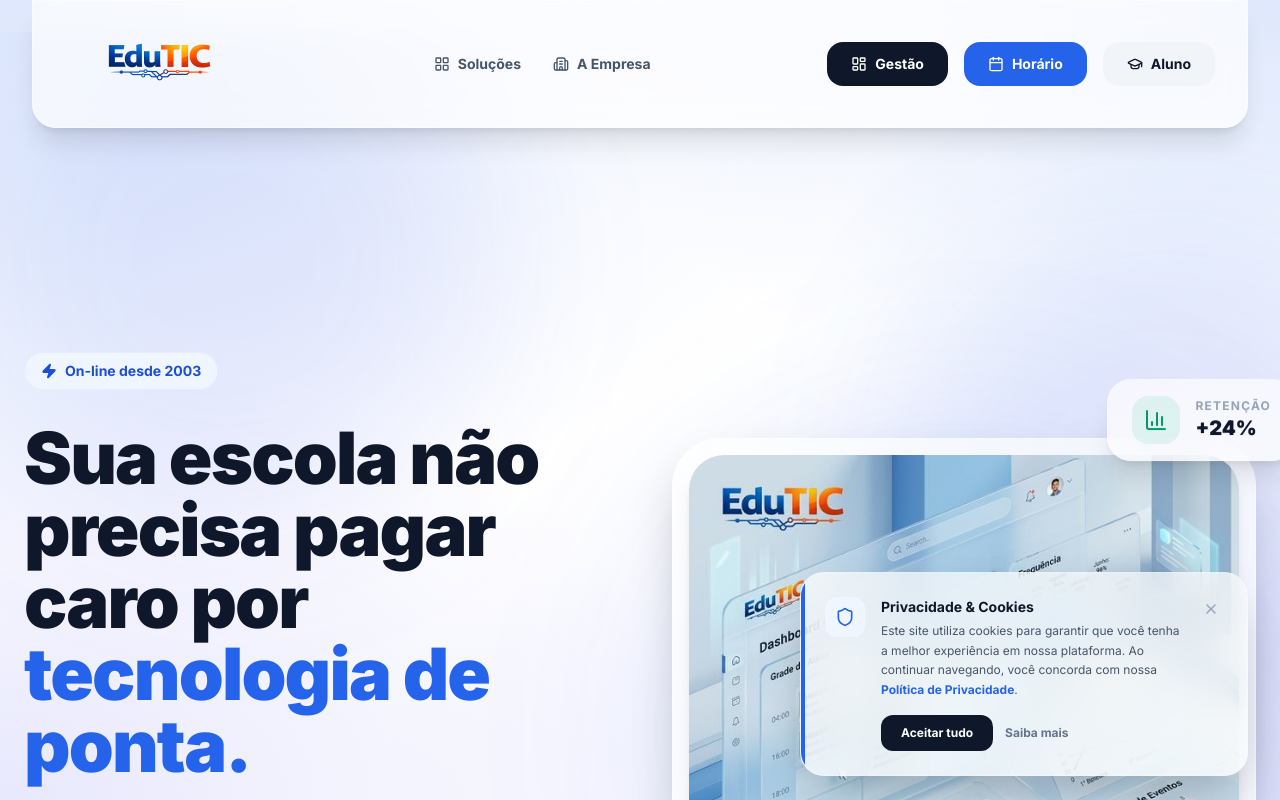
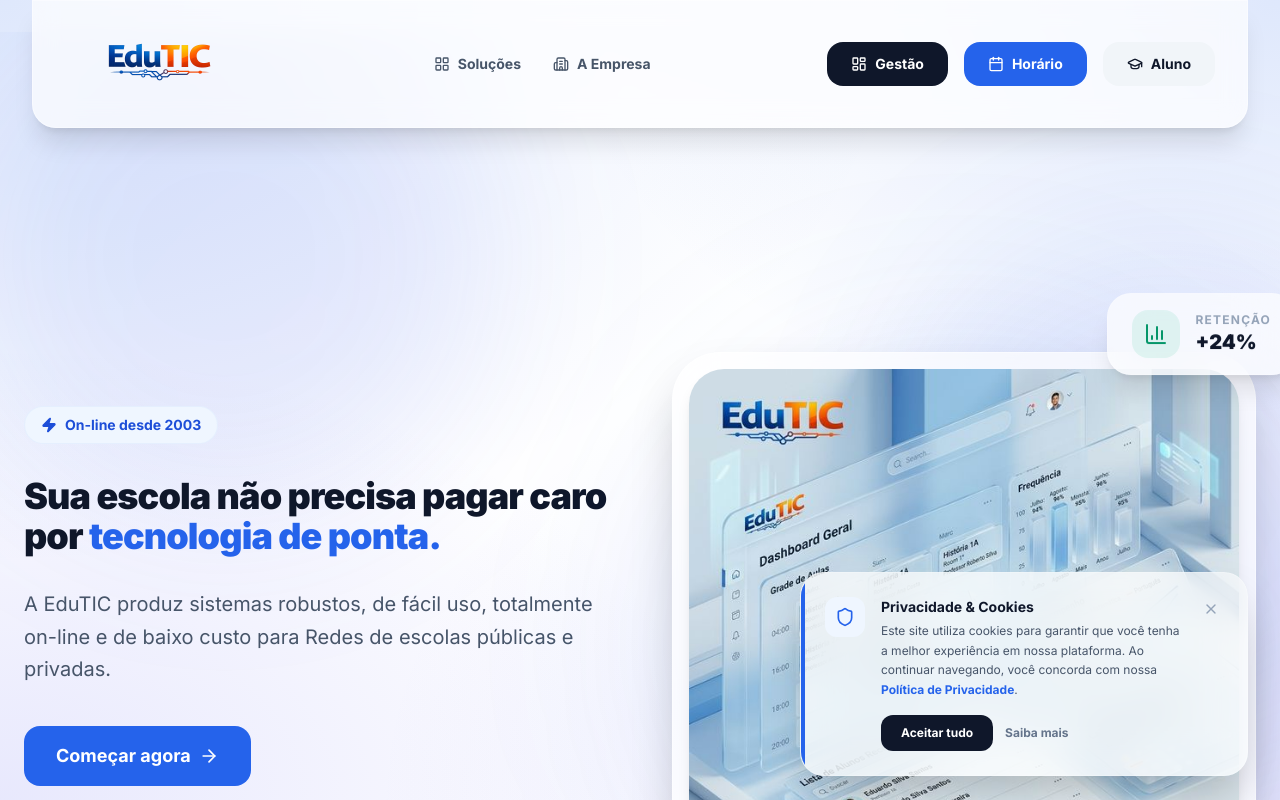
Before and after one commit to massiero/site, a Next.js app: page / in a window 1280 px wide. Shown: the top 800 px of the page. Built offline with nearby package versions, Linux system fonts and the light colour scheme.

Commit message:
style: reduce hero headline font size by half

```diff
--- a/src/app/page.tsx
+++ b/src/app/page.tsx
@@ -99,9 +99,9 @@
                             </div>
                             <motion.h1
                                 animate={{ opacity: 1, y: 0 }}
-                                className="text-4xl lg:text-7xl font-black text-slate-900 leading-[1.1] mb-8 tracking-tight"
+                                className="text-2xl lg:text-4xl font-black text-slate-900 leading-[1.1] tracking-tight mb-8"
                             >
-                                Sua escola não precisa pagar caro por <span className="text-blue-600">tecnologia de ponta.</span>
+                                Sua escola não precisa pagar caro por <span className="text-blue-600 relative inline-block">tecnologia de ponta.<div className="absolute -bottom-2 left-0 w-full h-3 bg-blue-100/50 -z-10 rounded-full" /></span>
                             </motion.h1>
                             <p className="text-xl text-slate-600 mb-10 leading-relaxed max-w-xl">
                                 A EduTIC produz sistemas robustos, de fácil uso, totalmente on-line e de baixo custo para Redes de escolas públicas e privadas.
```
